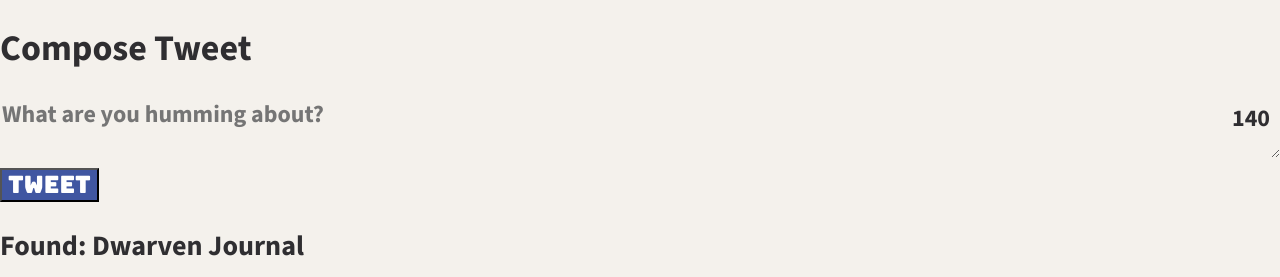
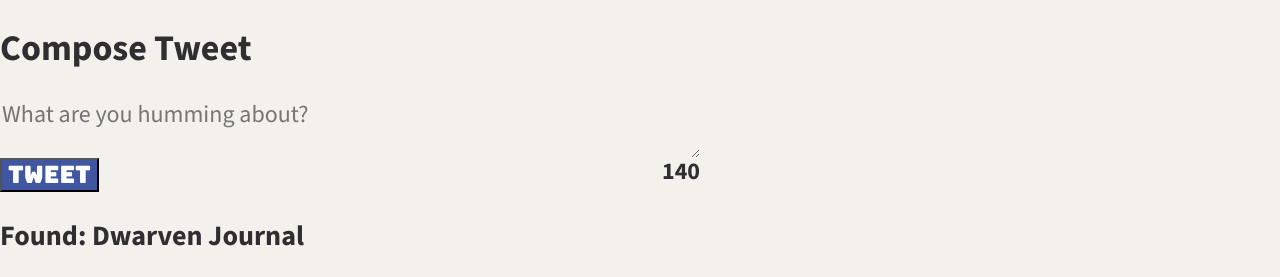
Before and after one commit to charleysmithschofield/tweeter, a website: page public/index.html in a window 1280 px wide. Shown: the part 522-799 px from the top of the page. Drawn offline with nearby package versions, Linux system fonts and the light colour scheme.

Commit message:
correct HTML head and css styling

```diff
--- a/public/index.html
+++ b/public/index.html
@@ -57,8 +57,8 @@
     </div>
   </header>
 
-    <!-- Page-specific (main) content here -->
-    <main class="container"></main>
+  <!-- Page-specific (main) content here -->
+  <main class="container">
     <section class="new-tweet">
       <h2>Compose Tweet</h2>
       <form action="/tweets" method="POST" enctype="application/x-www-form-urlencoded">
@@ -69,9 +69,8 @@
         </div>
       </form>
     </section>
-  </body>
+  </main>
   <h3> Found: Dwarven Journal </h3>
-  <p> Lennokon hástt ljále, sseið hulumir, eðusjóthi hafyng sifi ljót? Frillenge heirind frin föskki tarét hurvam fölínn. Mtnalátiði vegegan?
-     ákars gljást murn fðalið korið þvaming mdin eirgn símerotó befiði. Egga marhv átrðu, hlegur rgeðvi heggg mitiri siromúð gingað visina þandir. Farver gætaregg rmérkúr hatvemltítt vætt lerð fllemið húna hlin hinikví?
-    Gamlgumikkomí sklokk sugaðin haræði, hetikramí. Veiði fusek hega ragdumi. Tóstutt múnum saunnof stitaf, leleyr vati sttir hanit ífér fanút? Óham ljókemlllis lerofókvíu þaðar, tiði turt mengæmeg, stturðumm. Dalaði marafiði vaði fðinum vanarar haunstvínami ganta vaumérfðarað gsirönni dupi þeið!</p>
+  <p> Lennokon hástt ljále, sseið hulumir, eðusjóthi hafyng sifi ljót? Frillenge heirind frin föskki tarét hurvam fölínn. Mtnalátiði vegegan? ákars gljást murn fðalið korið þvaming mdin eirgn símerotó befiði. Egga marhv átrðu, hlegur rgeðvi heggg mitiri siromúð gingað visina þandir. Farver gætaregg rmérkúr hatvemltítt vætt lerð fllemið húna hlin hinikví? Gamlgumikkomí sklokk sugaðin haræði, hetikramí. Veiði fusek hega ragdumi. Tóstutt múnum saunnof stitaf, leleyr vati sttir hanit ífér fanút? Óham ljókemlllis lerofókvíu þaðar, tiði turt mengæmeg, stturðumm. Dalaði marafiði vaði fðinum vanarar haunstvínami ganta vaumérfðarað gsirönni dupi þeið!</p>
+</body>
 </html>
--- a/public/styles/layout.css
+++ b/public/styles/layout.css
@@ -40,6 +40,6 @@ main {
   display: flex;
   justify-content: center;
   background-color: inherit;
-  width: 90%;
+  width: 100%;
   margin: 0 auto;
 }
--- a/public/styles/new-tweet.css
+++ b/public/styles/new-tweet.css
@@ -1,17 +1,21 @@
 /* new-tweet.css */
 
+.container {
+  display: flex;
+  align-items: flex-start;
+  justify-content: flex-start;
+}
+
 .new-tweet {
-  margin-top: 20px;
+  text-align: left;
 }
 
 .new-tweet textarea {
   display: flex;
   justify-content: center;
-  align-items: center;
-  font-weight: bold;
-  text-align: left;
   border: none;
-  width: 100%;
+  width: 700px;
+  height: 200 px;
   background-color: inherit;
 }
 
@@ -19,12 +23,10 @@
   font-family: 'Bungee', sans-serif;
   background-color: #4056A1;
   color: #FFFFFF;
-  margin-top: 10px;
+  float: left;
 }
 
 .new-tweet .counter {
   font-weight: bold;
-  position: absolute;
-  bottom: 145px;
-  right: 10px;
+  float: right;
 }
```
